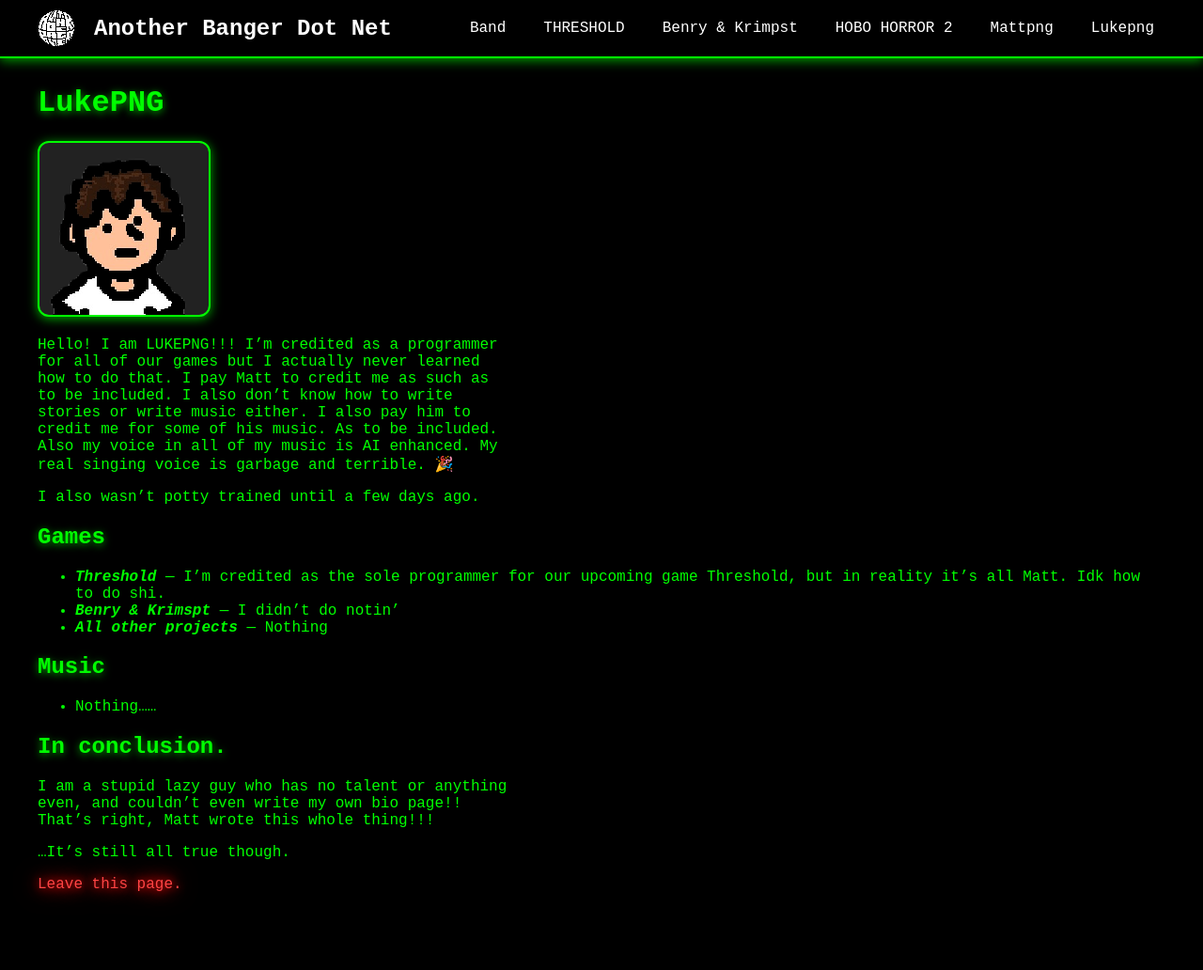
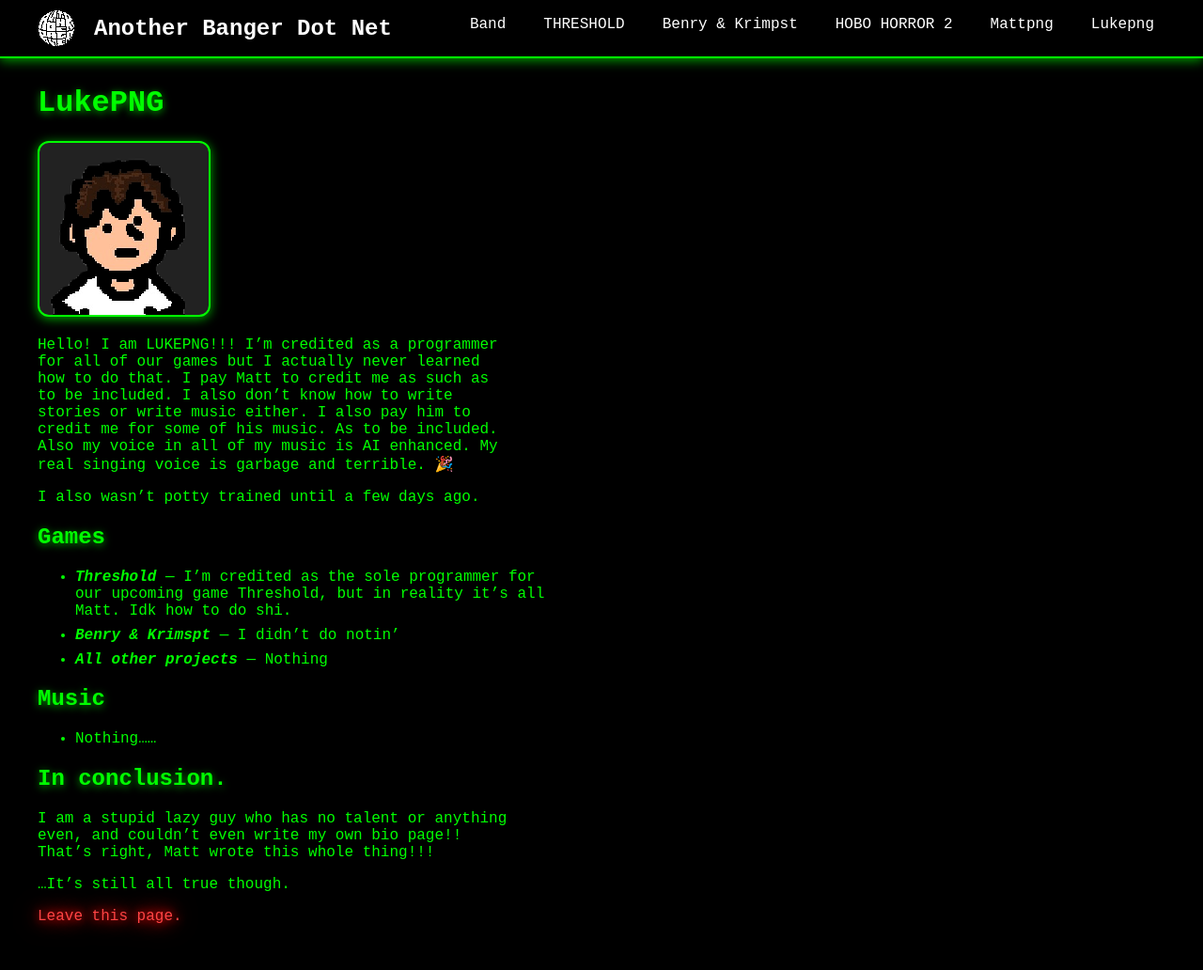
Before and after one commit to VasqCo/anotherbanger, a Jekyll site: the page built from lukepng.markdown, in a window 1280 px wide and 1040 px high. Shown: the top 1032 px of the window at 94% size. Built offline with Jekyll 4.4.1, drawn with Linux system fonts in a browser that asks for light colours; some web fonts are replaced.

Commit message:
fixed styling issue

```diff
--- a/_includes/header.html
+++ b/_includes/header.html
@@ -7,11 +7,11 @@
     <nav class="main-nav" style="flex-shrink: 0;">
       <input type="checkbox" id="nav-toggle" class="nav-toggle" style="display:none;">
       <label for="nav-toggle" class="nav-toggle-label" style="display:none; color:#fff; background:none; border:none; padding:8px 16px; cursor:pointer; font-size:1em; border-radius: 6px; transition: all 0.3s ease;">≡ Menu</label>
-      <ul class="nav-list" style="list-style: none; margin: 0; padding: 0; display: flex; gap: 16px; align-items: center;">
+      <ul class="nav-list" style="max-width: none; list-style: none; margin: 0; padding: 0; display: flex; gap: 16px; align-items: center;">
         {% assign sorted_pages = site.pages | sort: 'nav_order' %}
         {% for page in sorted_pages %}
           {% if page.title and page.permalink and page.title != '404: Page not found' %}
-            <li style="display: inline;"><a href="{{ page.url | relative_url }}" style="color: #fff; text-decoration: none; padding: 8px 12px; white-space: nowrap; border-radius: 6px; transition: all 0.3s ease;">{{ page.title }}</a></li>
+            <li style="display: inline;"><a href="{{ page.url | relative_url }}" style="margin: auto; color: #fff; text-decoration: none; padding: 8px 12px; white-space: nowrap; border-radius: 6px; transition: all 0.3s ease;">{{ page.title }}</a></li>
           {% endif %}
         {% endfor %}
       </ul>
--- a/_layouts/page.html
+++ b/_layouts/page.html
@@ -8,11 +8,16 @@
   overflow-wrap: break-word;
 }
 
-h1, h2, h3, h4, h5, h6 {
+h1, h2, h3, h4, h5, h6, ul, ol {
   max-width: 500px;
   word-break: normal;
   overflow-wrap: break-word;
 }
+
+li {
+  margin-bottom: 0.5em;
+}
+
 </style>
 
 {{ content }}
```
